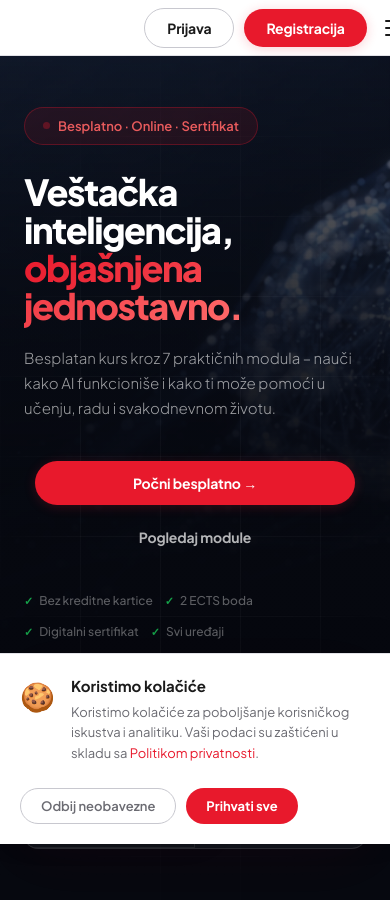
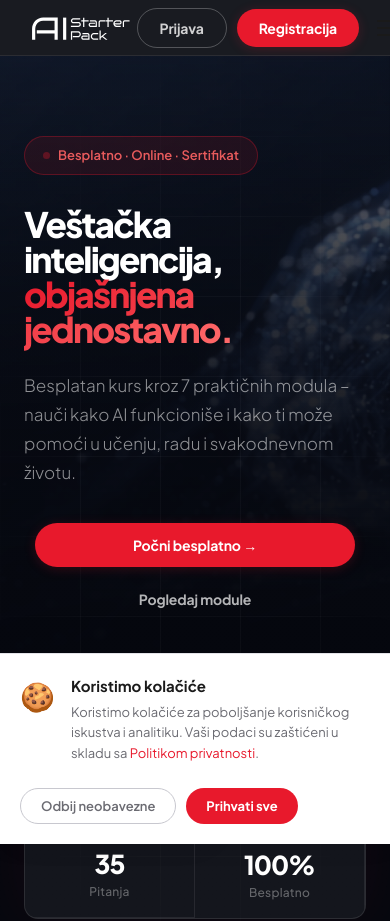
Before and after one commit to nebojsapavic/ai-starter-pack, a website: page public/index.html in a window 390 px wide. Shown: the top 921 px of the page. Drawn offline with Linux system fonts and the light colour scheme.

Commit message:
fix: dark nav, logo vidljiv, hero centriran

```diff
--- a/public/css/style.css
+++ b/public/css/style.css
@@ -2265,3 +2265,116 @@ nav {
   .nav-links { position: static; transform: none; }
   .hero-left { padding: 0 24px; }
 }
+
+
+/* ============================================================
+   PATCH v4 — dark nav, logo fix, hero vertikalno centriran
+   ============================================================ */
+
+/* NAV — tamna pozadina da logo bude vidljiv */
+nav {
+  background: rgba(6, 8, 15, 0.92) !important;
+  backdrop-filter: saturate(180%) blur(24px) !important;
+  border-bottom: 1px solid rgba(255,255,255,.08) !important;
+}
+.nav-links a {
+  color: rgba(255,255,255,.6) !important;
+}
+.nav-links a:hover {
+  color: #fff !important;
+  background: rgba(255,255,255,.07) !important;
+}
+.nav-links a.active {
+  color: #fff !important;
+}
+.nav-links a::after {
+  background: var(--red) !important;
+}
+.nav-user {
+  color: rgba(255,255,255,.8) !important;
+}
+#nav-user-name {
+  color: rgba(255,255,255,.8);
+  font-size: 14px;
+  font-weight: 500;
+}
+.btn-outline.nav-auth-btn {
+  border-color: rgba(255,255,255,.25) !important;
+  color: rgba(255,255,255,.8) !important;
+}
+.btn-outline.nav-auth-btn:hover {
+  border-color: rgba(255,255,255,.6) !important;
+  color: #fff !important;
+  background: rgba(255,255,255,.07) !important;
+}
+
+/* LOGO — uvek vidljiv, invertovan na tamnoj pozadini */
+.logo-img {
+  height: 30px !important;
+  filter: brightness(0) invert(1) !important;
+}
+
+/* HERO — vertikalno centriran, padding od nava */
+.hero {
+  min-height: 100vh !important;
+  padding-top: 0 !important;
+}
+.hero-left {
+  padding: 0 80px !important;
+  justify-content: center !important;
+  min-height: 100vh !important;
+  padding-top: 64px !important;
+  padding-bottom: 40px !important;
+  box-sizing: border-box !important;
+}
+.hero-inner {
+  width: 100%;
+  max-width: 560px;
+}
+
+/* HERO h1 — malo veći, bolji line-height */
+.hero-h1 {
+  font-size: clamp(42px, 5vw, 68px) !important;
+  line-height: 1.0 !important;
+  letter-spacing: -.05em !important;
+  margin-bottom: 24px !important;
+}
+
+/* HERO p — ne prenagnutý */
+.hero-p {
+  font-size: 17px !important;
+  color: rgba(255,255,255,.55) !important;
+  line-height: 1.7 !important;
+  max-width: 440px !important;
+  margin-bottom: 36px !important;
+}
+
+/* HERO badge */
+.hero-badge {
+  margin-bottom: 32px !important;
+}
+
+/* HERO stats — lepši kontrast */
+.hero-stats-row {
+  background: rgba(255,255,255,.06) !important;
+  border: 1px solid rgba(255,255,255,.1) !important;
+  margin-top: 48px !important;
+}
+
+/* MOBILE */
+@media (max-width: 900px) {
+  .hero-left {
+    padding: 80px 28px 40px !important;
+    min-height: 100svh !important;
+    justify-content: flex-end !important;
+    padding-bottom: 60px !important;
+  }
+}
+@media (max-width: 768px) {
+  .hero-left {
+    padding: 80px 24px 48px !important;
+  }
+  .hero-h1 {
+    font-size: clamp(34px, 9vw, 48px) !important;
+  }
+}
```
